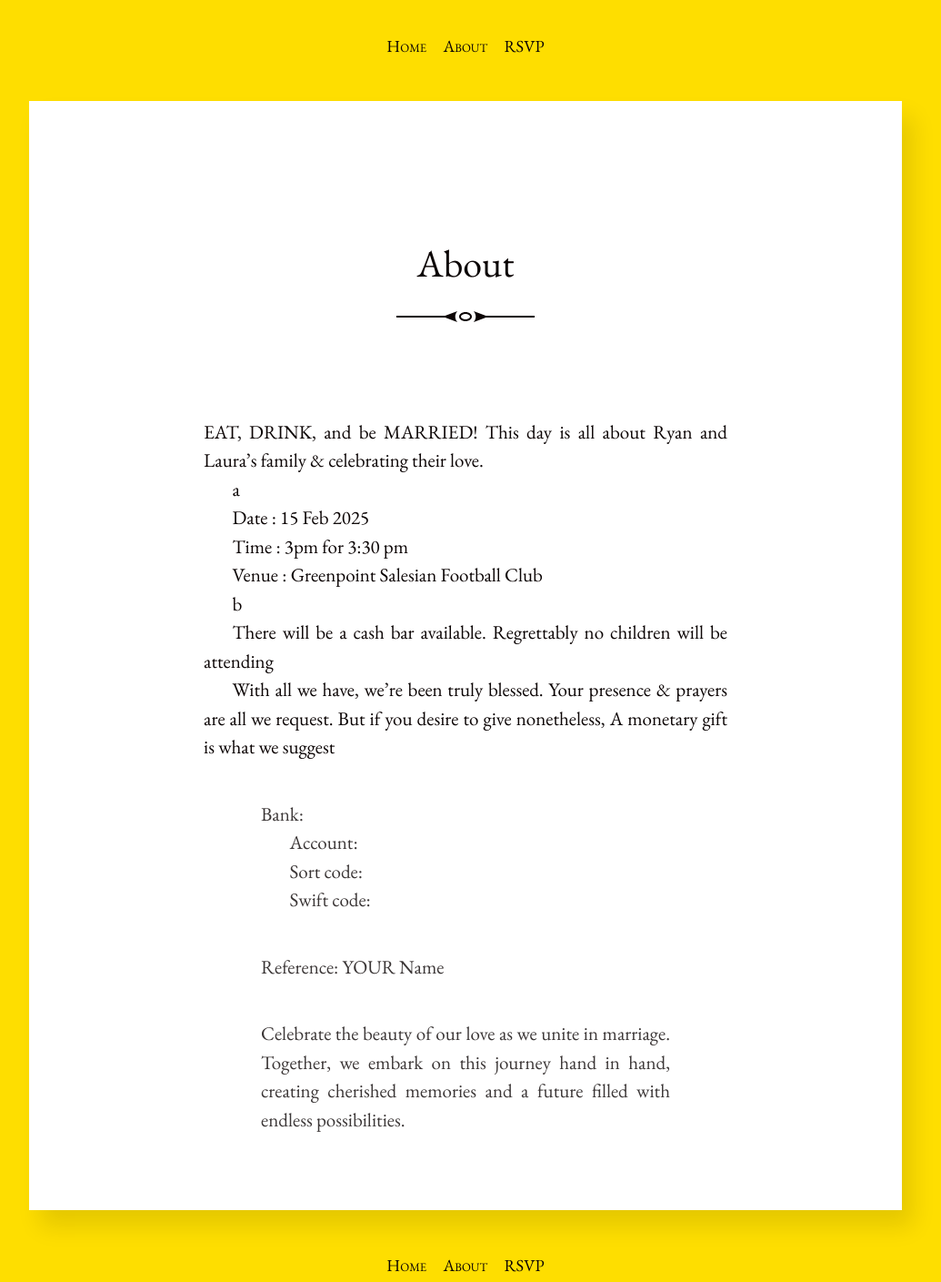
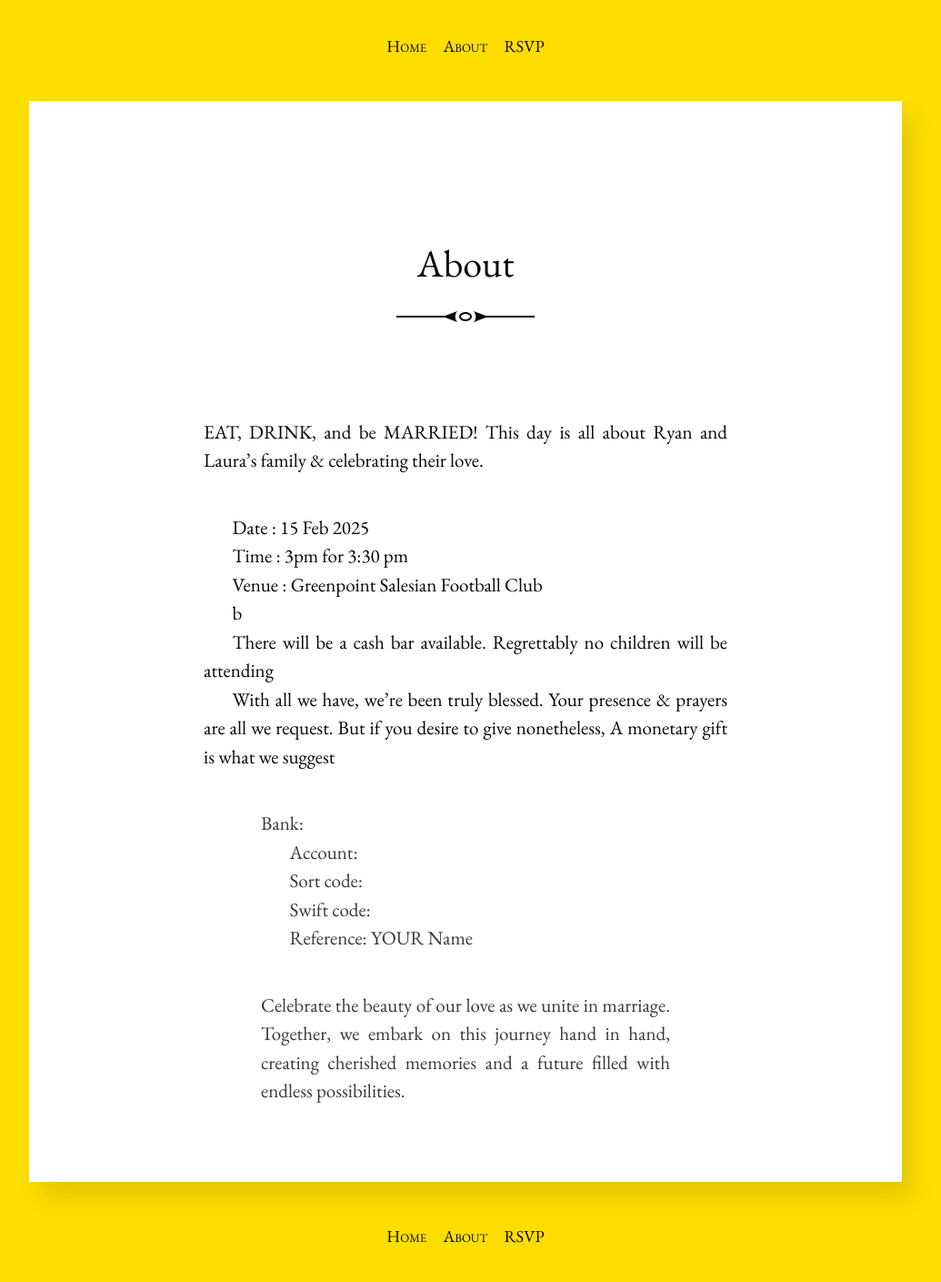
Before and after one commit to PoveyCelebration/PoveyCelebration.github.io, a Jekyll site: the page built from hitchens/about.md, in a window 1280 px wide. Shown: the whole page at 91% size, without its empty margins (128-1163 px from the left). Built offline with Jekyll 4.4.1, drawn with Linux system fonts in a browser that asks for light colours; after the commit the page ends 1378 px from its top, so only the background shows below that.

```diff
--- a/hitchens/about.md
+++ b/hitchens/about.md
@@ -8,8 +8,9 @@ This day is all about Ryan and Laura's family & celebrating their love.
 
 
 
-
-a
+>
+>
+>
 
 
 
@@ -41,7 +42,7 @@ A monetary gift is what we suggest
 >Sort code:
 >
 >Swift code:
-
+>
 >Reference: YOUR Name
 
 
```
